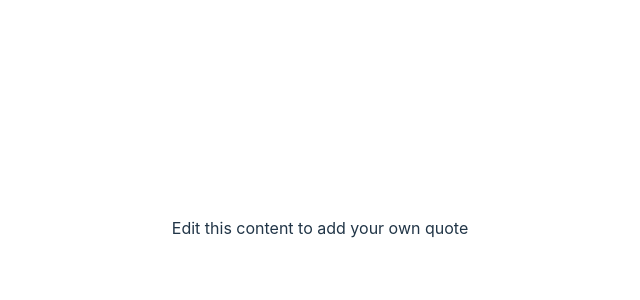
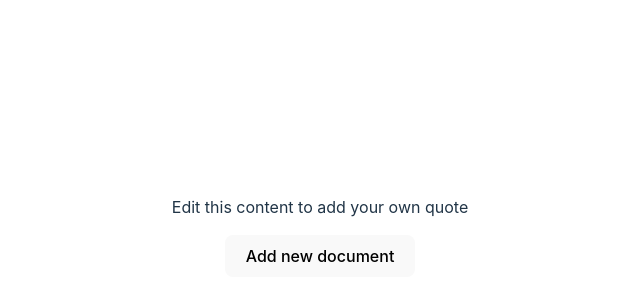
Before and after one commit to DianaBorro/Hackathon, a React (Vite) app in the folder FRONTEND/Hackathon-frontend/: page / in a window 1280 px wide. Shown: the part 172-472 px from the top of the page, without its empty margins (320-960 px from the left). Built offline with nearby package versions, Linux system fonts and the light colour scheme.

Commit message:
Feat: implement useState hook for adding new documents

```diff
--- a/FRONTEND/Hackathon-frontend/src/App.tsx
+++ b/FRONTEND/Hackathon-frontend/src/App.tsx
@@ -3,6 +3,7 @@ import reactLogo from './assets/react.svg'
 import viteLogo from '/vite.svg'
 import './styles/App.css';
 import Documents from './Documents';
+import Sidebar from './Sidebar';
 
 function App() {
   const [count, setCount] = useState(0);
@@ -10,6 +11,7 @@ function App() {
   return (
     <>
       <Documents />
+      <Sidebar />
     </>
   );
 }
--- /dev/null
+++ b/FRONTEND/Hackathon-frontend/src/Context.ts
@@ -0,0 +1,5 @@
+export type DocumentType = {
+  title: string;
+  content: string;
+  tag: string;
+};
--- a/FRONTEND/Hackathon-frontend/src/Document.tsx
+++ b/FRONTEND/Hackathon-frontend/src/Document.tsx
@@ -1,9 +1,3 @@
-type DocumentType = {
-  title: string;
-  content: string;
-  tag: string;
-};
-
 const Document = () => {
   return (
     <>
--- /dev/null
+++ b/FRONTEND/Hackathon-frontend/src/Sidebar.tsx
@@ -0,0 +1,30 @@
+import { useEffect, useState } from 'react';
+import { DocumentType } from './Context';
+
+const thingie: DocumentType = {
+  title: 'Frontend first trial document',
+  content: 'Hello there',
+  tag: 'salt',
+};
+
+const Sidebar = () => {
+  const [documents, setNewDocument] = useState<DocumentType[]>([]);
+
+  const addingDocuments = (newDocument: DocumentType) => {
+    setNewDocument([...documents, newDocument]);
+    console.log('new document typ added', documents);
+    return 'hi';
+  };
+
+  useEffect(() => {
+    console.log('documents:', documents);
+  }, [documents]);
+
+  return (
+    <>
+      <button onClick={() => addingDocuments(thingie)}>Add new document</button>
+    </>
+  );
+};
+
+export default Sidebar;
```
